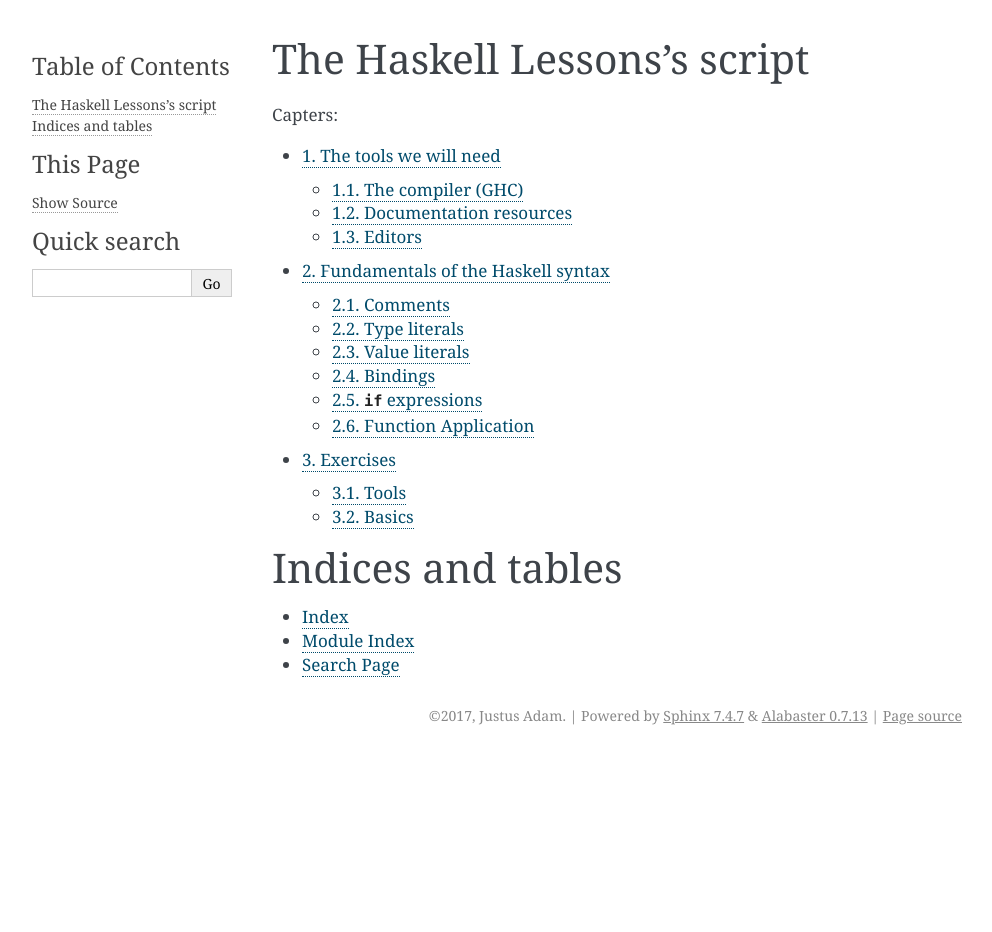
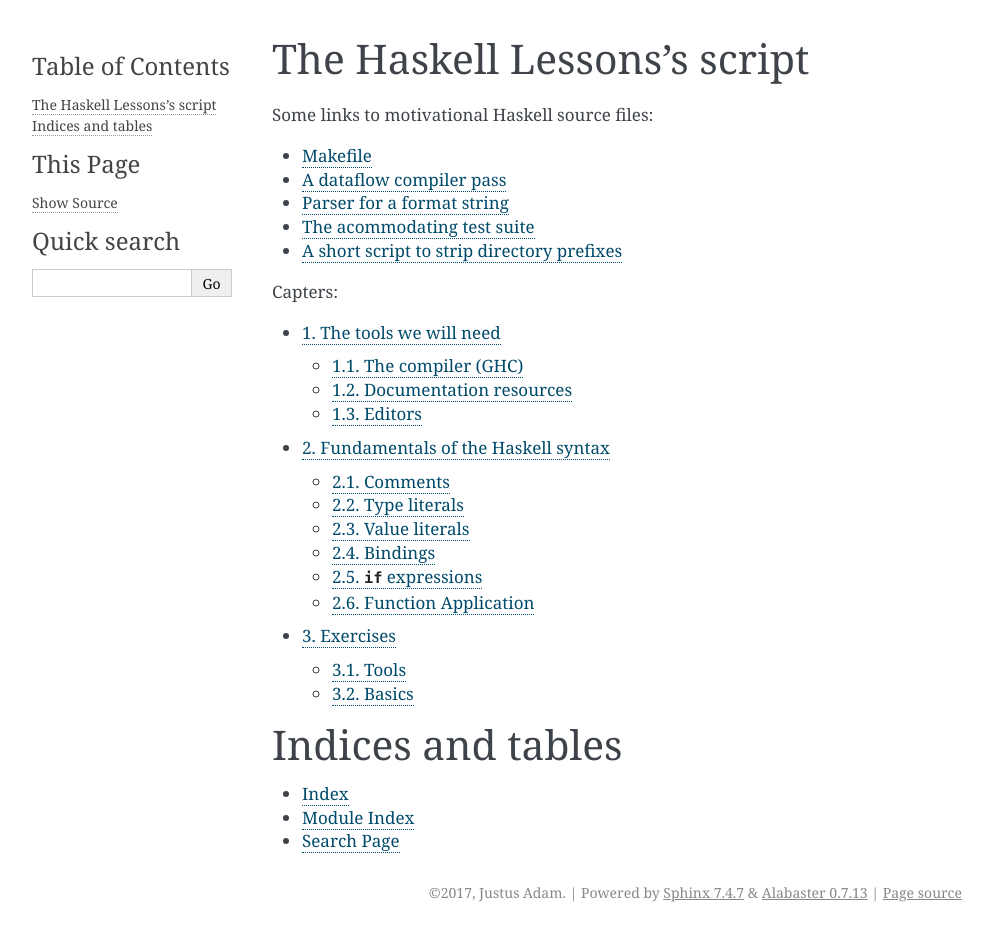
Before and after one commit to fsr/haskell-lessons, a Sphinx documentation site: the page built from script/source/index.rst, in a window 1280 px wide. Shown: the whole page, without its empty margins (148-1140 px from the left). Built offline with Sphinx 7.4.7, drawn with Linux system fonts in a browser that asks for light colours; before the commit the page ends 900 px from its top, so only the background shows below that.

Commit message:
Added links

```diff
--- a/script/source/index.rst
+++ b/script/source/index.rst
@@ -5,6 +5,14 @@
 
 The Haskell Lessons's script
 ============================
+
+Some links to motivational Haskell source files:
+
+* `Makefile <https://github.com/fsr/haskell-lessons/blob/master/Shakefile.hs>`__
+* `A dataflow compiler pass <https://bitbucket.org/ohuadevelopment/ohua/src/a1ef03c15dd537b4e4e5b4eb899d849fd905979d/com.ohua.lang/src/eta/Ohua/IR/Transform/Pmap.hs?at=eta&fileviewer=file-view-default>`__
+* `Parser for a format string <https://github.com/JustusAdam/marvin-interpolate/blob/master/src/Marvin/Interpolate.hs>`__
+* `The acommodating test suite <https://github.com/JustusAdam/marvin-interpolate/blob/master/test/Spec.hs>`__
+* `A short script to strip directory prefixes <https://gist.github.com/JustusAdam/5faab5a741a9d5d3fd2f9d096bdc35d8>`__
 
 .. toctree::
    :maxdepth: 2
```
Also changed, not shown: slides/hello.md (+3 -1 lines).
